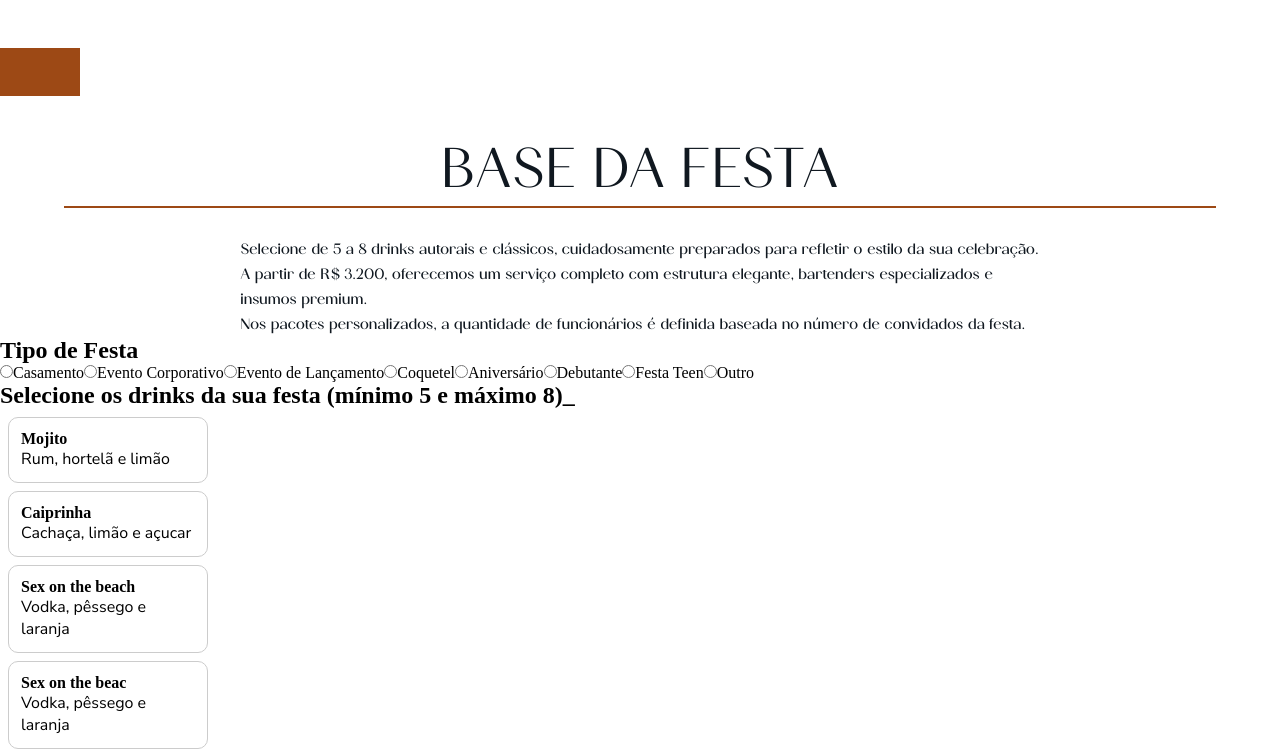
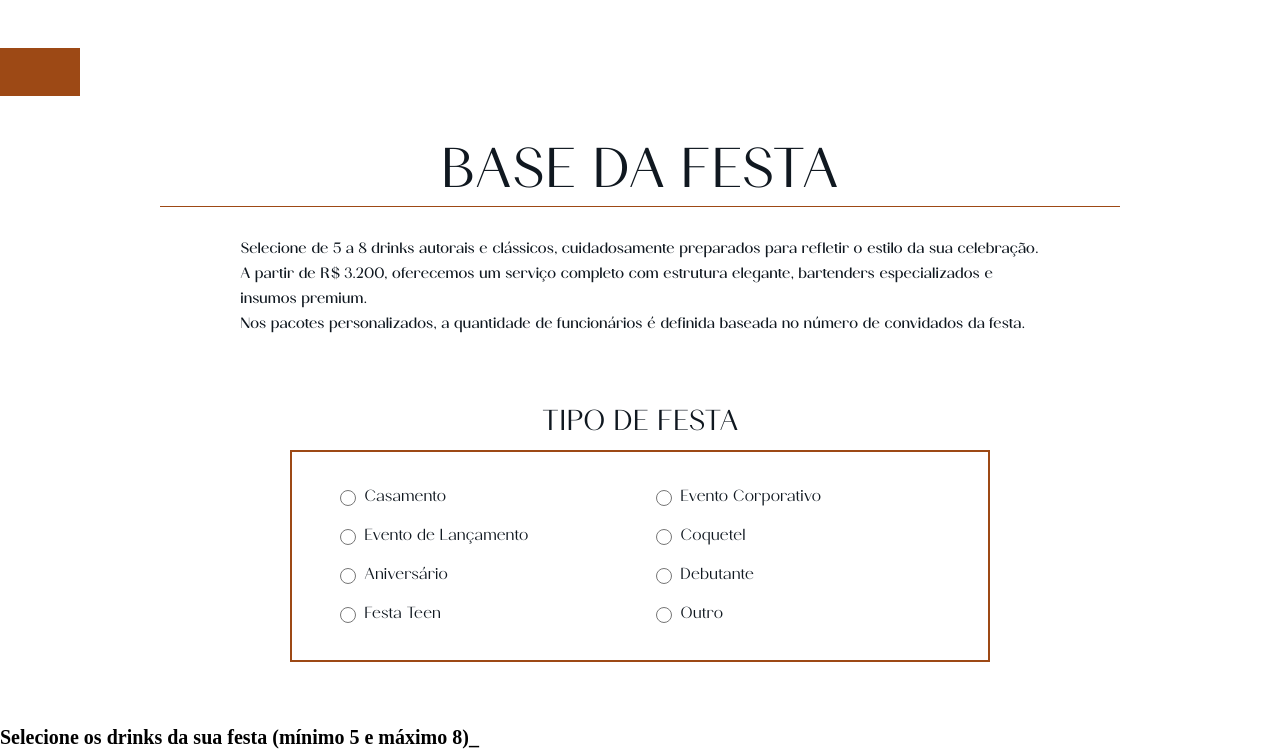
Before and after one commit to Gangue-da-Van-Branca/Frontend-Drinks, a React (Vite) app: page /basedrinks in a window 1280 px wide. Shown: the top 756 px of the page. Built offline with nearby package versions, Linux system fonts and the light colour scheme.

Commit message:
Box de seleção do tipo de festa estilizado

```diff
--- a/src/components/BaseDrinksPage/SelecioneDrinks/SelecioneDrinks.jsx
+++ b/src/components/BaseDrinksPage/SelecioneDrinks/SelecioneDrinks.jsx
@@ -1,6 +1,6 @@
 import React from "react";
 import DrinkOption from '../drinkOption';
-import './SelecioneDrinks.module.css';
+import './SelecioneDrinks.css';
 
 function SelecioneDrinks({ drinksDisponiveis, drinksSelecionados, toggleDrink}){
     return (
--- /dev/null
+++ b/src/components/BaseDrinksPage/TipoFesta/TipoFesta.css
@@ -0,0 +1,47 @@
+.campo-tipo-festa {
+  text-align: center;
+  margin: 4rem auto;
+  max-width: 700px;
+  font-family: 'SedraRegular', sans-serif;
+}
+
+.subtitulo-tipo {
+  font-size: 1.8rem;
+  color: var(--darkblue);
+  margin-bottom: 0.2rem;
+  text-transform: uppercase;
+}
+
+.tipo-opcoes {
+  display: grid;
+  grid-template-columns: 1fr 1fr;
+  gap: 0.75rem 2rem;
+  padding: 2rem 3rem;
+  border: 2px solid var(--orange);
+  justify-items: start;
+}
+
+.tipo-opcao {
+  display: flex;
+  align-items: center;
+  gap: 0.5rem;
+  font-size: 1rem;
+  color: var(--darkblue);
+}
+
+.tipo-opcao input[type="radio"] {
+  accent-color: var(--orange);
+  width: 1rem;
+  height: 1rem;
+}
+
+.campo-outro {
+  margin-left: 0.5rem;
+  border: none;
+  border-bottom: 1px solid #333;
+  outline: none;
+  font-size: 0.9rem;
+  width: 160px;
+  padding: 0.25rem;
+  background: transparent;
+}
--- a/src/components/BaseDrinksPage/TipoFesta/TipoFesta.jsx
+++ b/src/components/BaseDrinksPage/TipoFesta/TipoFesta.jsx
@@ -1,5 +1,5 @@
 import React from "react";
-import './TipoFesta.module.css';
+import './TipoFesta.css';
 
 const tiposFesta = [
   "Casamento",
@@ -12,13 +12,13 @@ const tiposFesta = [
   "Outro",
 ];
 
-function TipoFesta({tipoSelecionado,setTipoSelecionado,outroTipo,setOutroTipo}) {
+function TipoFesta({ tipoSelecionado, setTipoSelecionado, outroTipo, setOutroTipo }) {
   return (
-    <div id="campo-tipo-festa">
-      <h2 id="subtitulo-tipo">Tipo de Festa</h2>
-      <div id="tipo-opcoes">
+    <div className="campo-tipo-festa">
+      <div className="subtitulo-tipo">Tipo de Festa</div>
+      <div className="tipo-opcoes">
         {tiposFesta.map((tipo) => (
-          <label key={tipo} id="tipo-opcao">
+          <label key={tipo} className="tipo-opcao">
             <input
               type="radio"
               name="tipoFesta"
@@ -27,12 +27,18 @@ function TipoFesta({tipoSelecionado,setTipoSelecionado,outroTipo,setOutroTipo})
               onChange={(e) => setTipoSelecionado(e.target.value)}
             />
             {tipo}
+            {tipo === "Outro" && tipoSelecionado === "Outro" && (
+              <input
+                type="text"
+                className="campo-outro"
+                placeholder="Digite o tipo de festa"
+                value={outroTipo}
+                onChange={(e) => setOutroTipo(e.target.value)}
+              />
+            )}
           </label>
         ))}
       </div>
-      {tipoSelecionado === 'Outro' && (
-        <input type="text" id="campo-outro" placeholder="Digite o tipo de festa" value={outroTipo} onChange={(e) => setOutroTipo(e.target.value)} />
-      )}
     </div>
   );
 }
--- a/src/components/BaseDrinksPage/TipoFesta/TipoFesta.module.css
+++ /dev/null
@@ -1,38 +0,0 @@
-#campo-tipo-festa {
-    margin-bottom: 32px;
-  }
-
-  #subtitulo-tipo {
-    font-size: 20px;
-    margin-bottom: 16px;
-  }
-
-  #tipos-opcoes {
-    display: flex;
-    flex-wrap: wrap;
-    gap: 12px;
-  }
-
-  #tipo-opcao {
-    display: flex;
-    align-items: center;
-    gap: 6px;
-    background-color: #f2f2f2;
-    padding: 8px 12px;
-    border-radius: 6px;
-    cursor: pointer;
-    transition: background-color 0.2s;
-  }
-
-  #tipo-opcao:hover {
-    background-color: #e0e0e0;
-  }
-
-  #campo-outro {
-    margin-top: 12px;
-    padding: 8px;
-    width: 100%;
-    max-width: 300px;
-    border: 1px solid #ccc;
-    border-radius: 6px;
-  }
--- a/src/components/BaseDrinksPage/TopoDrinks/TopoDrinks.css
+++ b/src/components/BaseDrinksPage/TopoDrinks/TopoDrinks.css
@@ -21,14 +21,14 @@
   font-size: 3.5rem;
   color: var(--darkblue);
   position: relative;
-  padding-left: 4rem;
-  padding-right: 4rem;
+  padding-left: 10rem;
+  padding-right: 10rem;
   margin-bottom: -1px;
 }
 
 #linha-horizontal-basedrinks {
   width: 100%;
-  height: 2px;
+  height: 1px;
   background-color: #9d4915;
   margin-top: -15px;
   margin-bottom: 30px;
--- a/src/pages/Cliente/BaseDrinks/BaseDrinks.jsx
+++ b/src/pages/Cliente/BaseDrinks/BaseDrinks.jsx
@@ -3,7 +3,7 @@ import { useNavigate } from "react-router-dom";
 import TipoFesta from "../../../components/BaseDrinksPage/TipoFesta/TipoFesta";
 import SelecioneDrinks from "../../../components/BaseDrinksPage/SelecioneDrinks/SelecioneDrinks";
 import TopoDrinks from "../../../components/BaseDrinksPage/TopoDrinks/TopoDrinks";
-import "./BaseDrinks.module.css";
+import "./BaseDrinks.css";
 
 const drinksDisponiveis = [
   { nome: "Mojito", descricao: "Rum, hortelã e limão" },
--- a/src/style/global.css
+++ b/src/style/global.css
@@ -14,7 +14,6 @@
   --brown2: #5A5040;
   --eggshell: #e6d3a3;
   --darkblue: #101820;
-  font-family: 'Rokkitt', serif;
 }
 
 .nunito{
```
Also changed, not shown: src/components/BaseDrinksPage/SelecioneDrinks/SelecioneDrinks.css (renamed from src/components/BaseDrinksPage/SelecioneDrinks/SelecioneDrinks.module.css), src/pages/Cliente/BaseDrinks/BaseDrinks.css (renamed from src/pages/Cliente/BaseDrinks/BaseDrinks.module.css).
